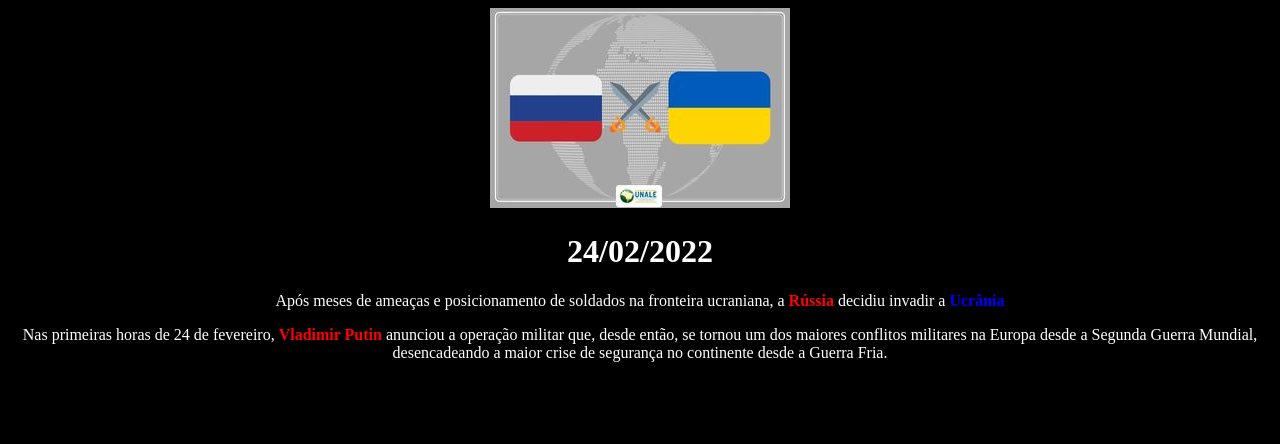
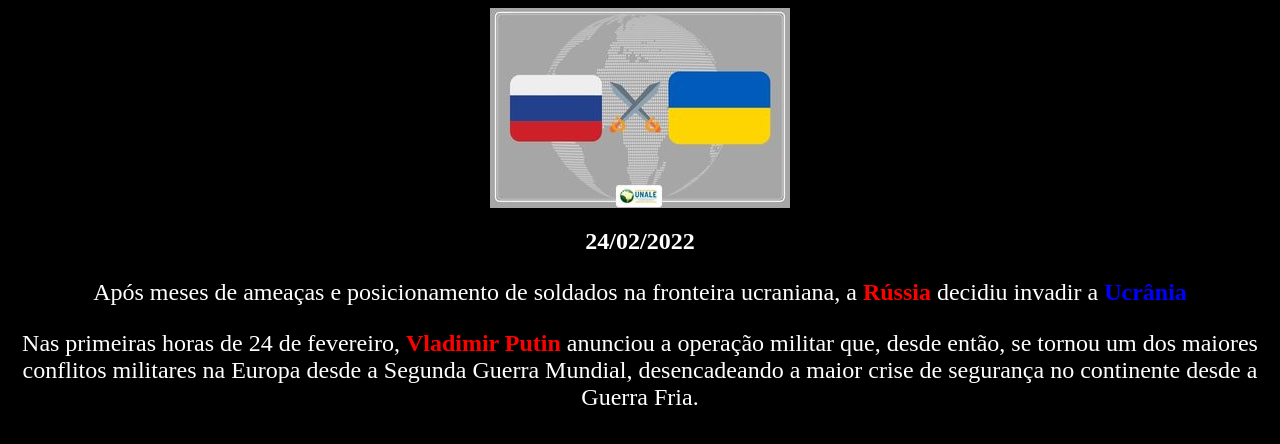
Before and after one commit to jvsbueno/agrinho2022, a plain HTML site: page index.html in a window 1280 px wide. Drawn offline with Linux system fonts and the light colour scheme.

Commit message:
aumentar a fonte

```diff
--- a/style.css
+++ b/style.css
@@ -4,10 +4,12 @@ body {
 h1 {
     color: white;
     text-align: center;
+    font-size: 24px;
 }
 p {
     color: white;
     text-align: center;
+    font-size: 24px;
 }
 #ucrania {
     color: blue;
```
